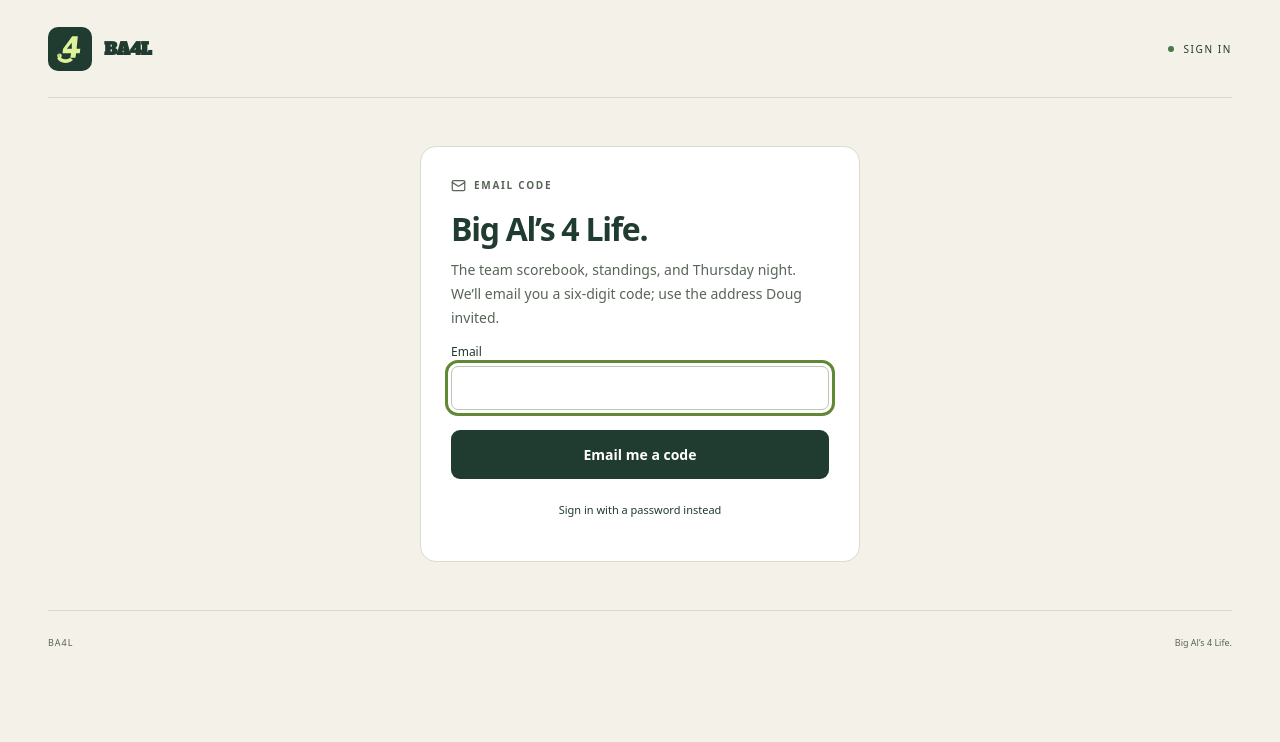
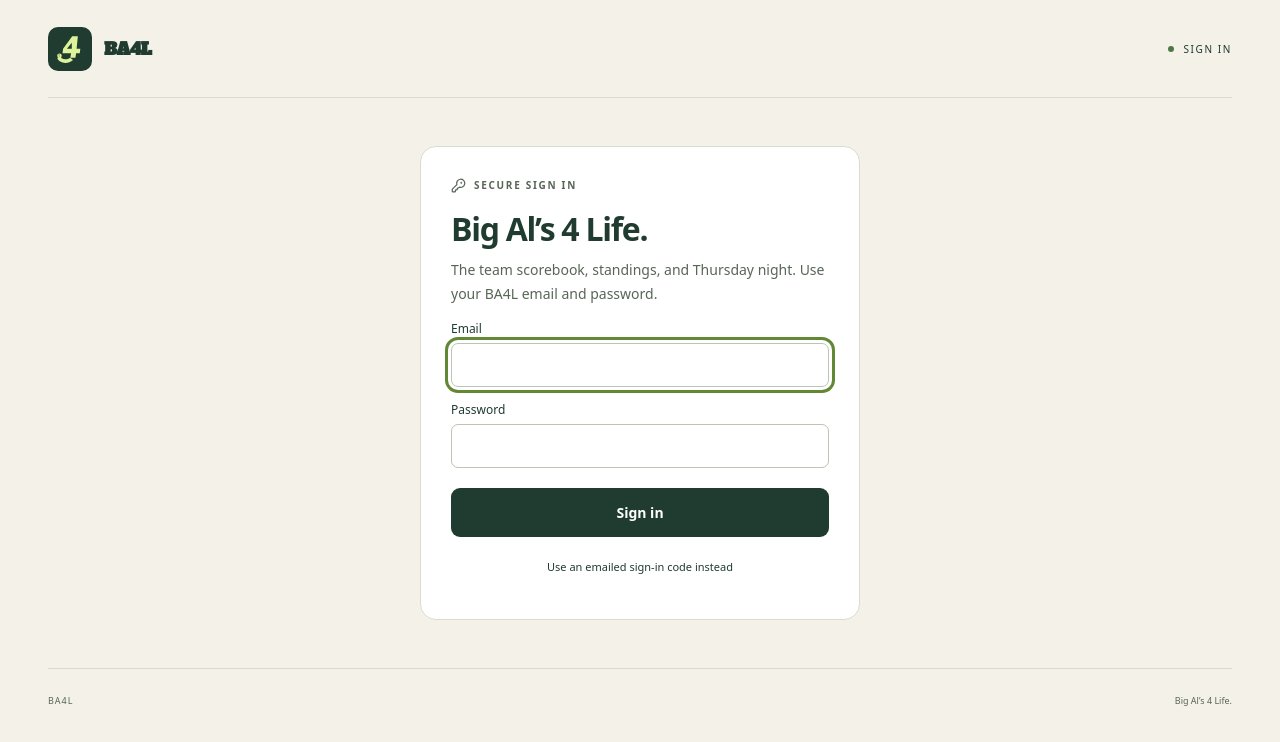
Before and after one commit to kvadou/bigals4life, a Next.js app in the folder web/: page /login in a window 1280 px wide. Shown: the top 742 px of the page. Built offline with nearby package versions, Linux system fonts and the light colour scheme.

Commit message:
feat: make password login the default path

```diff
--- a/web/app/login/page.tsx
+++ b/web/app/login/page.tsx
@@ -17,8 +17,8 @@ function LoginForm() {
   const [email, setEmail] = useState("");
   const [code, setCode] = useState("");
   const [password, setPassword] = useState("");
-  // Devices that have used a password land on it; first-timers see the code flow they know.
-  const [mode, setMode] = useState<"code" | "password">(() => { try { return localStorage.getItem("ba4l-login") === "password" ? "password" : "code"; } catch { return "code"; } });
+  // Password is the fast returning-user path. The emailed code remains the recovery and first-time path.
+  const [mode, setMode] = useState<"code" | "password">("password");
   const remember = () => { try { localStorage.setItem("ba4l-login", "password"); } catch { /* fine */ } };
   const [stage, setStage] = useState<"email" | "code" | "setPassword" | "done">("email");
   const [busy, setBusy] = useState(false);
@@ -64,15 +64,15 @@ function LoginForm() {
   return <main>
     <header className="topbar"><Link className="brand" href="/" aria-label="Big Al's 4 Life home"><span className="brand-icon"><BrandMark size={36}/></span>BA4L</Link><span className="league-tag"><span/> SIGN IN</span></header>
     <section className="login-card">
-      <div className="eyebrow">{stage === "email" && mode === "password" ? <><KeyRound size={15}/> MEMBERS ONLY</> : <><Mail size={15}/> EMAIL CODE</>}</div>
+      <div className="eyebrow">{stage === "email" && mode === "password" ? <><KeyRound size={15}/> SECURE SIGN IN</> : <><Mail size={15}/> EMAIL CODE</>}</div>
       {stage === "email" && <>
         <h1>Big Al&rsquo;s 4 Life.</h1>
-        <p>The team scorebook, standings, and Thursday night. {mode === "password" ? "Use the address Doug invited and the password you set." : "We’ll email you a six-digit code; use the address Doug invited."}</p>
+        <p>The team scorebook, standings, and Thursday night. {mode === "password" ? "Use your BA4L email and password." : "We’ll email you a six-digit code."}</p>
         <form onSubmit={e => { e.preventDefault(); void (mode === "password" ? signInWithPassword() : send()); }}>
           <label className="field">Email<input type="email" autoComplete="username" inputMode="email" autoFocus value={email} onChange={e => setEmail(e.target.value)} disabled={busy}/></label>
           {mode === "password" && <label className="field">Password<input type="password" autoComplete="current-password" value={password} onChange={e => setPassword(e.target.value)} disabled={busy}/></label>}
           <button className="primary" type="submit" disabled={busy}>{busy ? (mode === "password" ? "Signing in…" : "Sending…") : (mode === "password" ? "Sign in" : "Email me a code")}</button>
-          <button className="text-button" type="button" disabled={busy} onClick={() => { setError(""); setMode(m => m === "password" ? "code" : "password"); }}>{mode === "password" ? "No password yet? Email me a code" : "Sign in with a password instead"}</button>
+          <button className="text-button" type="button" disabled={busy} onClick={() => { setError(""); setMode(m => m === "password" ? "code" : "password"); }}>{mode === "password" ? "Use an emailed sign-in code instead" : "Use my password instead"}</button>
         </form>
       </>}
       {stage === "setPassword" && <>
```
Also changed, not shown: 2 other files (tests, documents, lock files or other folders).
